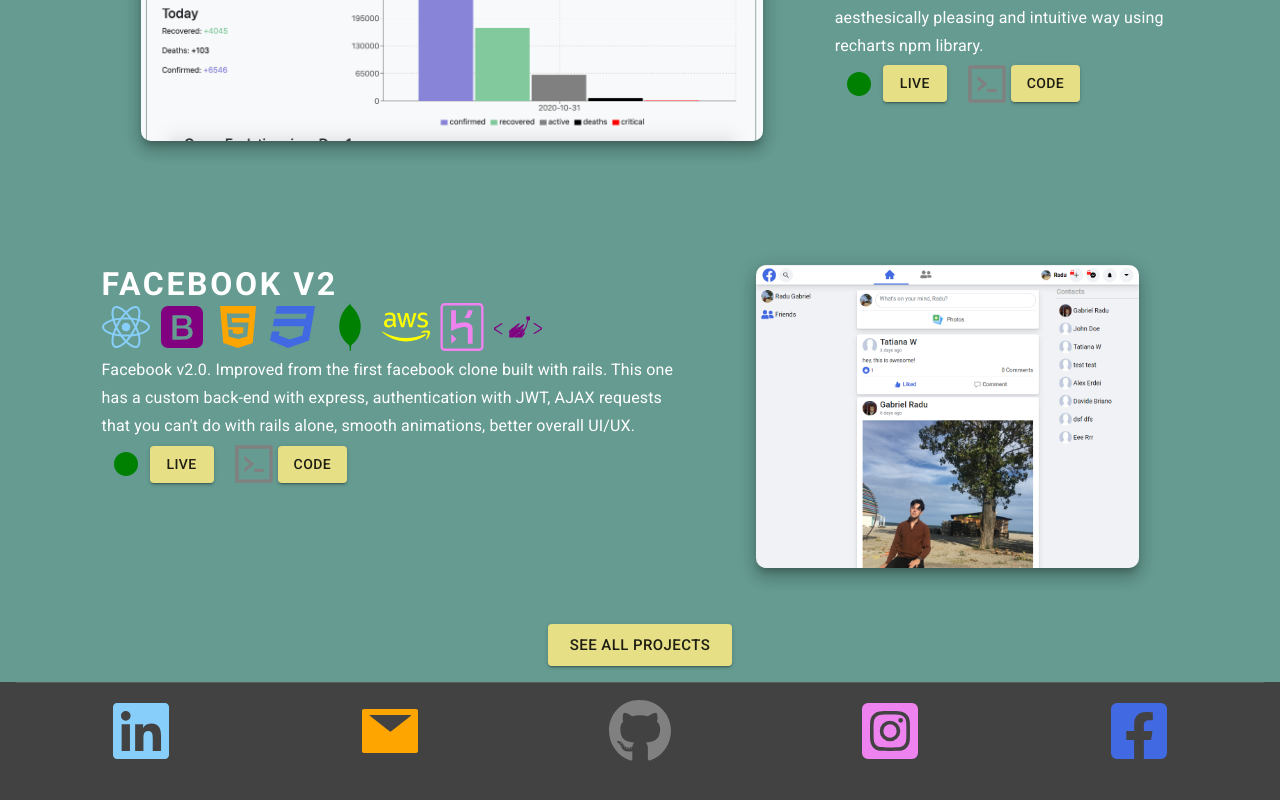
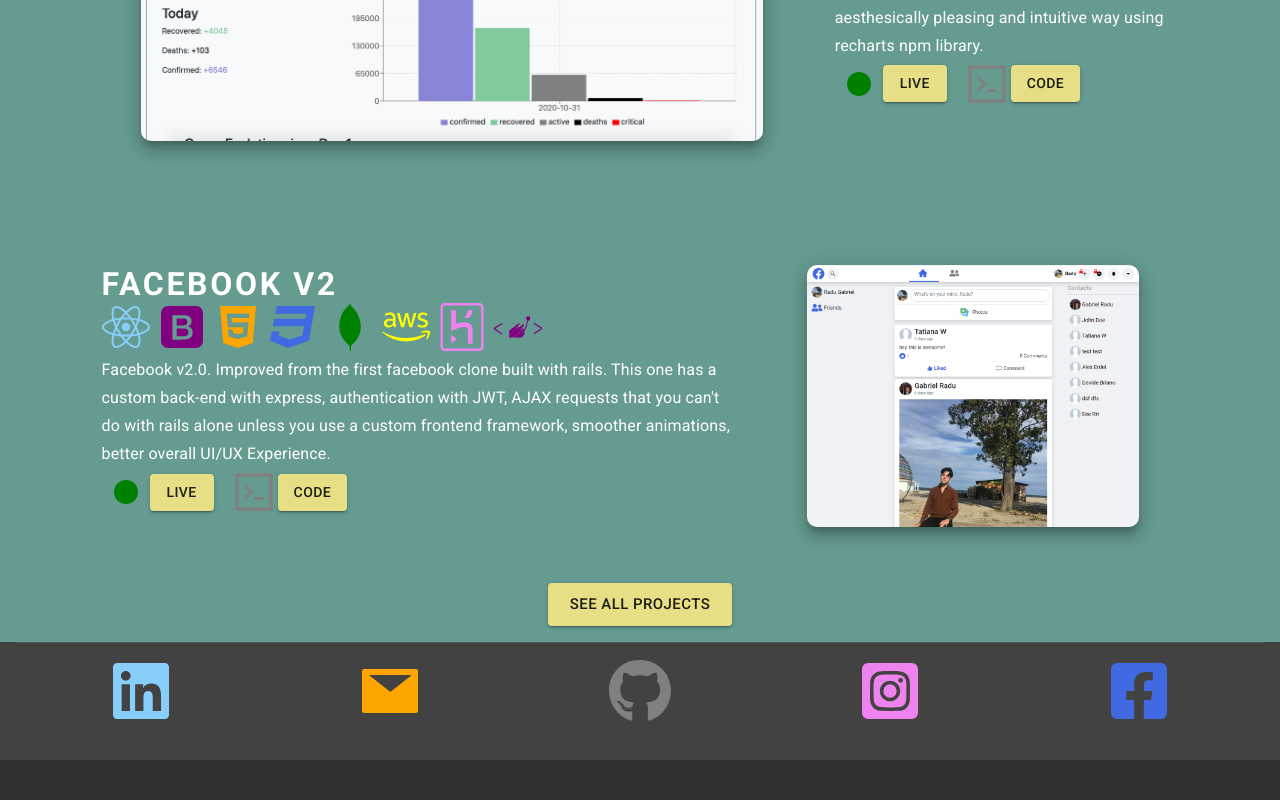
Before and after one commit to irlgabriel/portfolio, a React (Create React App) app: page / in a window 1280 px wide. Shown: the part 2747-3547 px from the top of the page. After the commit the page ends 3507 px from the top, so only its background shows below. Built offline with nearby package versions, Linux system fonts and the light colour scheme; a web font is replaced by a local one.

Commit message:
modified facebook desc

```diff
--- a/src/data/Data.js
+++ b/src/data/Data.js
@@ -102,7 +102,7 @@ export const projects = [
 
     ],
     desc:
-      "Facebook v2.0. Improved from the first facebook clone built with rails. This one has a custom back-end with express, authentication with JWT, AJAX requests that you can't do with rails alone, smooth animations, better overall UI/UX.",
+      "Facebook v2.0. Improved from the first facebook clone built with rails. This one has a custom back-end with express, authentication with JWT, AJAX requests that you can't do with rails alone unless you use a custom frontend framework, smoother animations, better overall UI/UX Experience.",
     liveURL: "https://fcloneodin.herokuapp.com/",
     codeURL: "https://github.com/irlgabriel/MERN-facebook",
     projectIcon: <FaReact size={48}  fontSize="2.5rem" color="royalblue" />,
```
